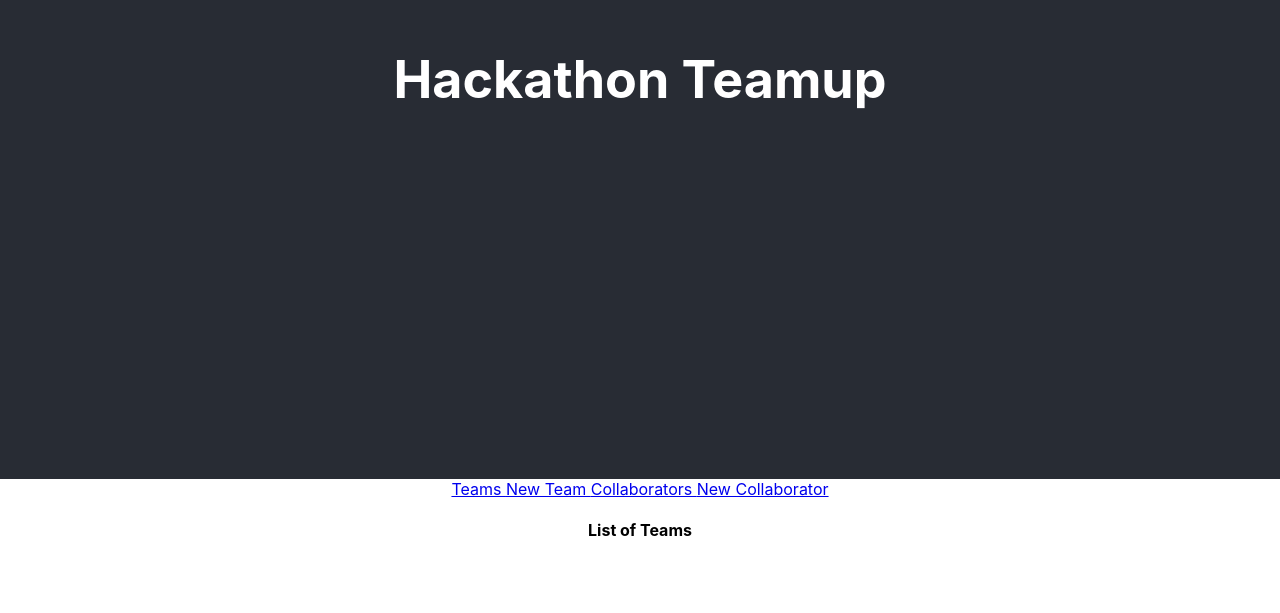
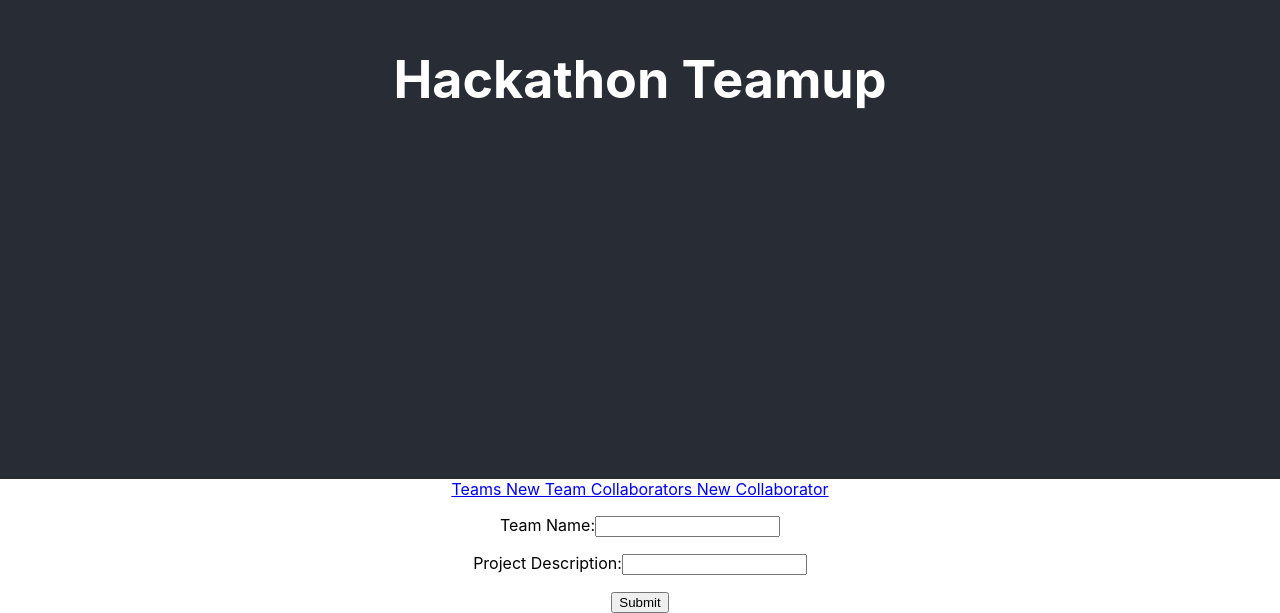
Before and after one commit to hfarnsworth/hackathonTeamup, a React (Create React App) app in the folder hackathon-teamup-frontend/: page /newTeam in a window 1280 px wide. Shown: the part 321-934 px from the top of the page. Before the commit the page ends 883 px from the top, so only its background shows below. Built offline with nearby package versions, Linux system fonts and the light colour scheme; no server answers.

Commit message:
form components working and talking to Rails backend

```diff
--- a/hackathon-teamup-frontend/src/App.js
+++ b/hackathon-teamup-frontend/src/App.js
@@ -1,12 +1,13 @@
 import React, { Component } from 'react';
 import NavBar from './components/NavBar';
 import NewTeam from './components/NewTeam';
+import NewCollaborator from './components/NewCollaborator.js';
 import TeamsContainer from './containers/TeamsContainer';
 import CollaboratorsContainer from './containers/CollaboratorsContainer';
 import { connect } from 'react-redux';
 import { fetchCollaborators } from './actions/collaborators';
 import { fetchTeams } from './actions/teams';
-import { Switch, Route } from 'react-router-dom';
+import { Switch, Route, Redirect } from 'react-router-dom';
 
 import './App.css';
 
@@ -25,9 +26,11 @@ class App extends Component {
         </header>
         <NavBar />
         <Switch>
-          <Route exact path="/teams/new" component={NewTeam}/>
-          <Route exact path="/collaborators" component={CollaboratorsContainer}/>
-          <Route path="/" component={TeamsContainer}/>
+          <Redirect exact from="/" to="/teams" />
+          <Route exact path="/newTeam" component={NewTeam}/>
+          <Route exact path="/newCollaborator" component={NewCollaborator}/>
+          <Route path="/collaborators" component={CollaboratorsContainer}/>
+          <Route path="/teams" component={TeamsContainer}/>
         </Switch>
       </div>
     );
--- a/hackathon-teamup-frontend/src/components/Collaborator.js
+++ b/hackathon-teamup-frontend/src/components/Collaborator.js
@@ -1,20 +1,20 @@
 import React from 'react'
 
-const Team = ({ collaborator }) => {
+const Collaborator = ({ collaborator }) => {
   return (
     collaborator
       ? <div className="Collaborator">
           <h3>{collaborator.name}</h3>
           <p>Primary Role: {collaborator.role}</p>
           <p>Skills: {collaborator.skills}</p>
-          <p><ul>{collaborator.teams.map ( team =>
-            <li>
+          <ul>{collaborator.teams.map ( team =>
+            <li key={team.id}>
               {team.name}
             </li>
-          )}</ul></p>
+          )}</ul>
         </div>
       : <h3>...Still Loading...</h3>
   )
 }
 
-export default Team
+export default Collaborator
--- a/hackathon-teamup-frontend/src/components/NavBar.js
+++ b/hackathon-teamup-frontend/src/components/NavBar.js
@@ -4,7 +4,7 @@ import { NavLink } from 'react-router-dom'
 const NavBar = () => {
   return (
     <div className="NavBar">
-      <NavLink exact to="/home"> Teams </NavLink>
+      <NavLink exact to="/teams"> Teams </NavLink>
       <NavLink exact to="/newTeam"> New Team </NavLink>
       <NavLink exact to="/collaborators"> Collaborators </NavLink>
       <NavLink exact to="/newCollaborator"> New Collaborator </NavLink>
--- /dev/null
+++ b/hackathon-teamup-frontend/src/components/NewCollaborator.js
@@ -0,0 +1,42 @@
+import React, { Component } from 'react';
+import { connect } from 'react-redux'
+import { createCollaborator } from '../actions/collaborators';
+
+class NewCollaborator extends Component {
+  state = {
+    name: '',
+    role: '',
+    skills: '',
+  };
+
+  handleOnChange = event => {
+    this.setState({
+      [event.target.name]: event.target.value
+    })
+  }
+
+  handleOnSubmit = event => {
+    event.preventDefault();
+    this.props.createCollaborator(this.state)
+    this.setState({
+      name: '',
+      role: '',
+      description: ''
+    })
+  }
+
+  render() {
+    return(
+      <div className="newCollaborator">
+        <form onSubmit={this.handleOnSubmit} >
+          <p><label>Name:</label><input name="name" type="text" onChange={this.handleOnChange} value={this.state.name} /></p>
+          <p><label>Role:</label><input name="role" type="text" onChange={this.handleOnChange} value={this.state.role} /></p>
+          <p><label>Description:</label><input name="skills" type="text" onChange={this.handleOnChange} value={this.state.skills} /></p>
+          <input type="submit" onSubmit={this.handleOnSubmit} />
+        </form>
+      </div>
+    )
+  }
+}
+
+export default connect(null,{ createCollaborator })(NewCollaborator)
--- a/hackathon-teamup-frontend/src/components/NewTeam.js
+++ b/hackathon-teamup-frontend/src/components/NewTeam.js
@@ -1,4 +1,6 @@
-import React, { Component } from 'react'
+import React, { Component } from 'react';
+import { connect } from 'react-redux'
+import { createTeam } from '../actions/teams';
 
 class NewTeam extends Component {
   state = {
@@ -8,8 +10,7 @@ class NewTeam extends Component {
 
   handleOnChange = event => {
     this.setState({
-      name: event.target.value,
-      description: event.target.value
+      [event.target.name]: event.target.value
     })
   }
 
@@ -18,16 +19,16 @@ class NewTeam extends Component {
     this.props.createTeam(this.state)
     this.setState({
       name: '',
-      description: '',
+      description: ''
     })
   }
 
   render() {
     return(
-      <div>
+      <div className="newTeam">
         <form onSubmit={this.handleOnSubmit} >
-          <input type="text" onChange={this.handleOnChange} value={this.state.name} />
-          <input type="text" onChange={this.handleOnChange} value={this.state.description} />
+          <p><label>Team Name:</label><input name="name" type="text" onChange={this.handleOnChange} value={this.state.name} /></p>
+          <p><label>Project Description:</label><input name="description" type="text" onChange={this.handleOnChange} value={this.state.description} /></p>
           <input type="submit" onSubmit={this.handleOnSubmit} />
         </form>
       </div>
@@ -35,4 +36,4 @@ class NewTeam extends Component {
   }
 }
 
-export default NewTeam
+export default connect(null,{ createTeam })(NewTeam)
--- a/hackathon-teamup-frontend/src/components/SideCollabos.js
+++ b/hackathon-teamup-frontend/src/components/SideCollabos.js
@@ -7,7 +7,7 @@ const SideCollabos = ({ collaborators }) => {
   ))
   return(
     <div className="SideBar">
-    <h4>Collaborator List </h4>
+    <h4>List of Collaborators</h4>
       <ul>{collaboratorLinks}</ul>
     </div>
   )
--- a/hackathon-teamup-frontend/src/components/SideTeams.js
+++ b/hackathon-teamup-frontend/src/components/SideTeams.js
@@ -1,4 +1,3 @@
-
 import React from 'react';
 import { Link } from 'react-router-dom'
 
--- a/hackathon-teamup-frontend/src/components/Team.js
+++ b/hackathon-teamup-frontend/src/components/Team.js
@@ -6,11 +6,11 @@ const Team = ({ team }) => {
       ? <div className="Team">
           <h3>{team.name}</h3>
           <p>Project Description: {team.description}</p>
-          <p><ul>{team.collaborators.map ( collaborator =>
-            <li>
+          <ul>{team.collaborators.map ( collaborator =>
+            <li key={collaborator.id}>
               {collaborator.name}
             </li>
-          )}</ul></p>
+          )}</ul>
         </div>
       : <h3>...Still Loading...</h3>
   )
```
Also changed, not shown: 1 other file (tests, documents, lock files or other folders).
